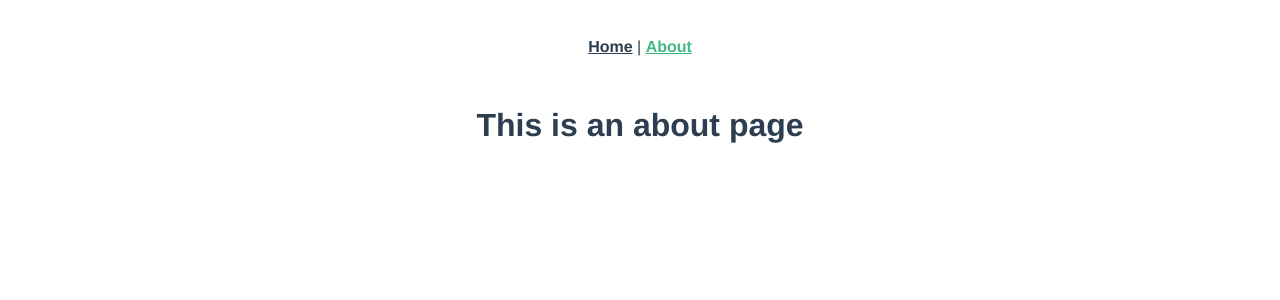
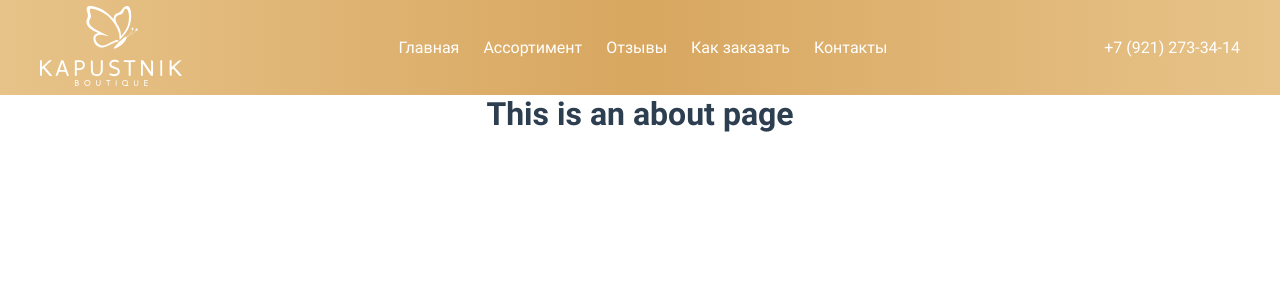
Before and after one commit to ZhenyaGro/kapustnik-boutique, a Vue app: page /about in a window 1280 px wide. Shown: the top 300 px of the page. Built offline with nearby package versions, Linux system fonts and the light colour scheme.

Commit message:
Создан Header

```diff
--- a/src/App.vue
+++ b/src/App.vue
@@ -1,30 +1,34 @@
 <template>
-  <nav>
-    <router-link to="/">Home</router-link> |
-    <router-link to="/about">About</router-link>
-  </nav>
-  <router-view />
+  <div class="app-container">
+    <Header />
+    <router-view />
+  </div>
 </template>
 
+<script lang="ts" setup>
+import { defineComponent } from 'vue';
+import Header from './components/Header.vue';
+
+defineComponent({
+  name: 'ApproveDocument',
+  components: {
+    Header,
+  },
+});
+</script>
+
 <style lang="scss">
+* {
+  margin: 0;
+  padding: 0;
+  box-sizing: border-box;
+  font-family: 'Roboto', sans-serif, Helvetica;
+}
+
 #app {
-  font-family: Avenir, Helvetica, Arial, sans-serif;
   -webkit-font-smoothing: antialiased;
   -moz-osx-font-smoothing: grayscale;
   text-align: center;
   color: #2c3e50;
 }
-
-nav {
-  padding: 30px;
-
-  a {
-    font-weight: bold;
-    color: #2c3e50;
-
-    &.router-link-exact-active {
-      color: #42b983;
-    }
-  }
-}
 </style>
--- /dev/null
+++ b/src/components/Header.vue
@@ -0,0 +1,75 @@
+<template>
+  <Container class="header">
+    <div class="header__content">
+      <a href="#"><img src="/img/logoWithBigTextWhite.svg" class="logo" alt="Логотип" /></a>
+      <nav class="navbar">
+        <a href="#" class="navbar__link">Главная</a>
+        <a href="#" class="navbar__link">Ассортимент</a>
+        <a href="#" class="navbar__link">Отзывы</a>
+        <a href="#" class="navbar__link">Как заказать</a>
+        <a href="#" class="navbar__link">Контакты</a>
+      </nav>
+      <a href="tel:+79212733414">+7 (921) 273-34-14</a>
+    </div>
+  </Container>
+</template>
+
+<script setup>
+import { defineComponent } from 'vue';
+import Container from '@/layouts/Container.vue';
+
+defineComponent({
+  name: 'Header',
+  components: {
+    Container,
+  },
+});
+</script>
+
+<style lang="scss" scoped>
+@use '@/styles/colors';
+
+.header {
+  background: -webkit-linear-gradient(
+    90deg,
+    colors.$additionalColor,
+    colors.$brandColor,
+    colors.$additionalColor
+  ); /* Chrome 10-25, Safari 5.1-6 */
+  background: linear-gradient(
+    90deg,
+    colors.$additionalColor,
+    colors.$brandColor,
+    colors.$additionalColor
+  ); /* W3C, IE 10+/ Edge, Firefox 16+, Chrome 26+, Opera 12+, Safari 7+ */
+
+  .header__content {
+    display: flex;
+    justify-content: space-between;
+    align-items: center;
+
+    a {
+      color: white;
+      text-decoration: none;
+    }
+
+    .logo {
+      height: 80px;
+    }
+
+    .navbar {
+      display: flex;
+
+      &__link {
+        display: block;
+        padding: 38px 12px;
+        transition: background-color 0.2s;
+
+        &:hover {
+          background-color: colors.$additionalColor;
+        }
+      }
+    }
+  }
+}
+</style>
```
Also changed, not shown: public/img/logoWithBigTextWhite.svg (added).
